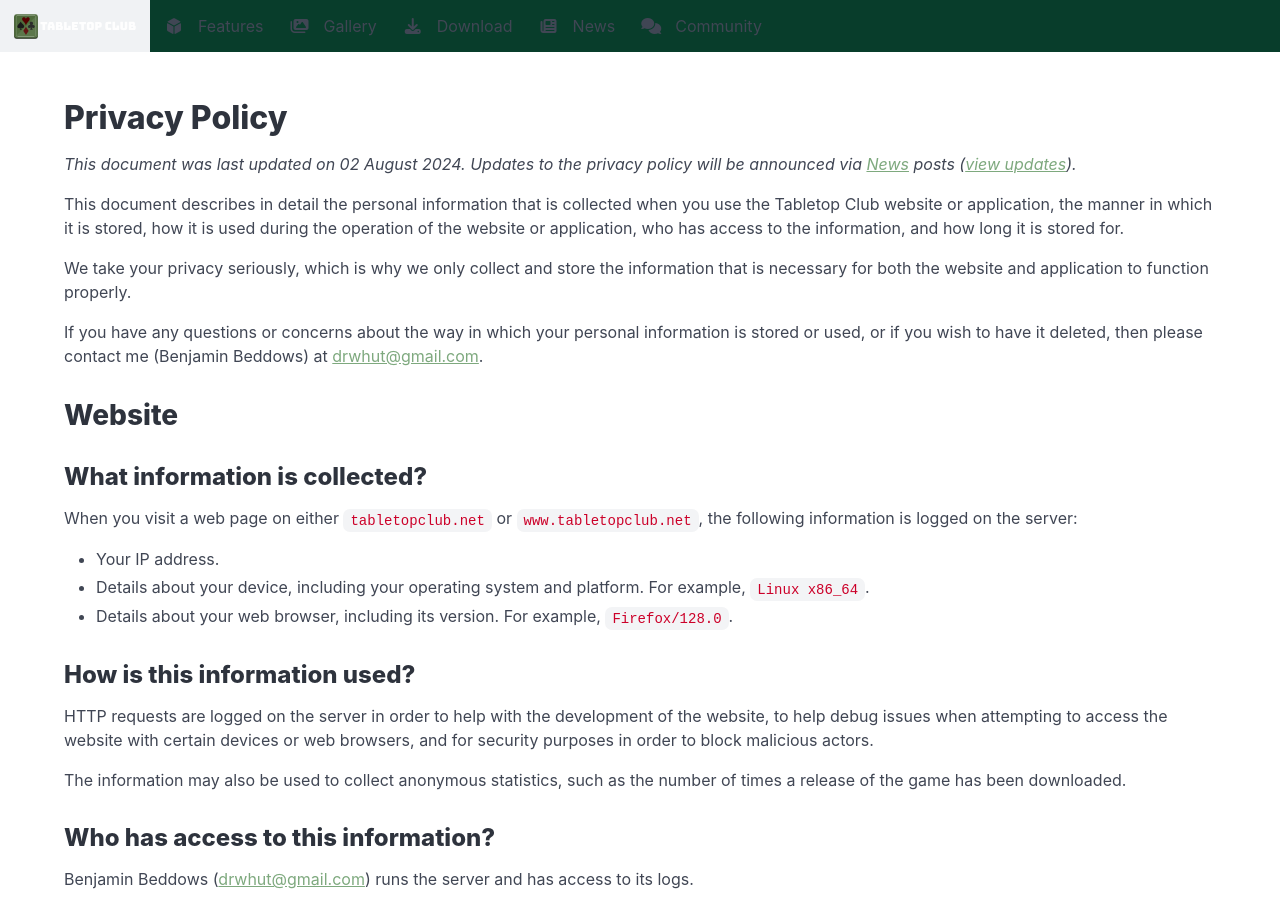
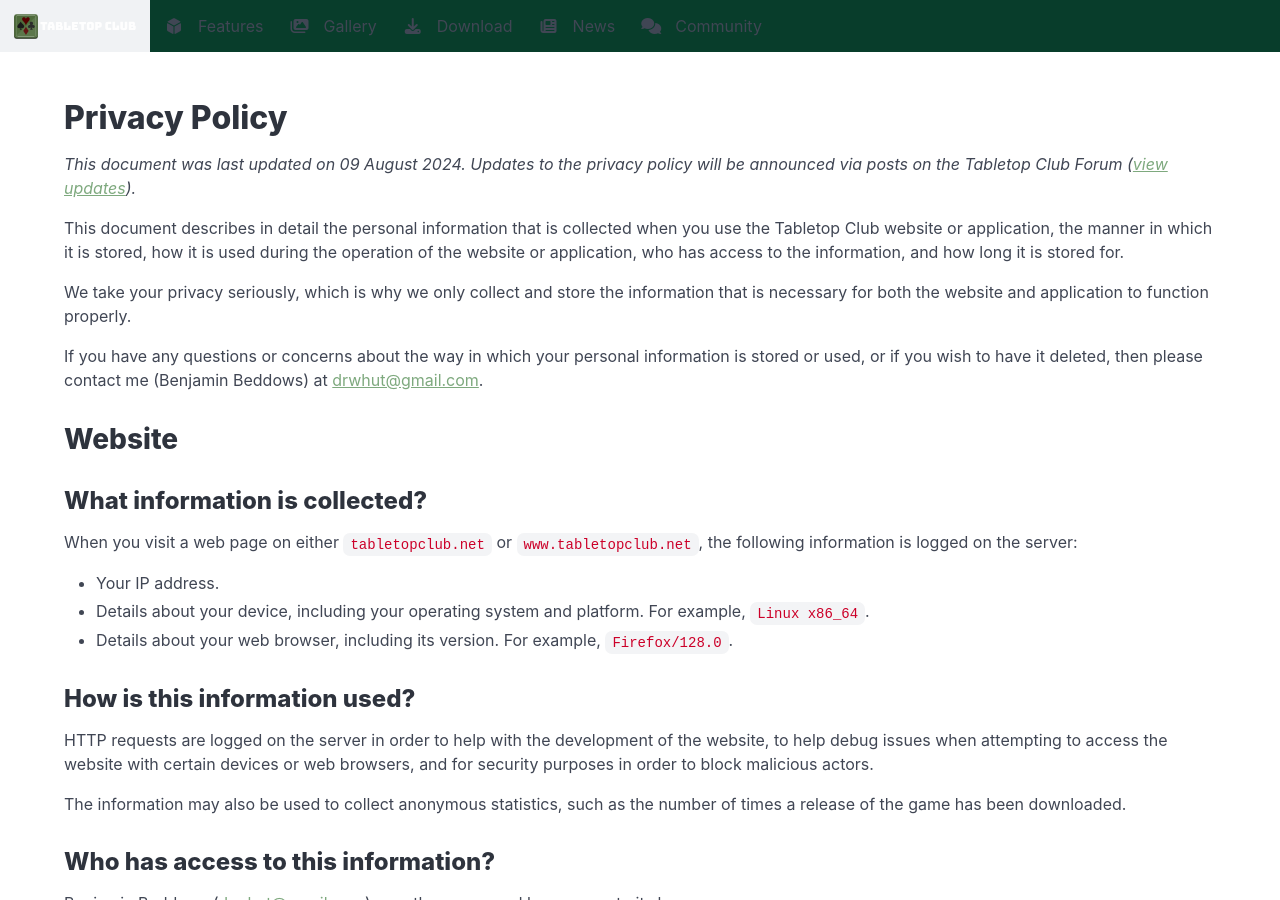
Before and after one commit to drwhut/tabletop_club_website, a Jekyll site: the page built from PRIVACY.md, in a window 1280 px wide and 900 px high. Built offline with Jekyll 4.4.1, drawn with Linux system fonts in a browser that asks for light colours; nearby versions of some CDN libraries.

Commit message:
Will announce privacy policy updates on the forum instead.

```diff
--- a/PRIVACY.md
+++ b/PRIVACY.md
@@ -2,12 +2,13 @@
 permalink: /privacy-policy/
 layout: basic
 title: Privacy Policy
-last_updated: 2024-08-02
+last_updated: 2024-08-09
 ---
 # Privacy Policy
 
 *This document was last updated on {{ page.last_updated | date_to_long_string }}.
-Updates to the privacy policy will be announced via [News](/news/) posts
+Updates to the privacy policy will be announced via posts on the Tabletop Club
+Forum
 ([view updates](https://github.com/drwhut/tabletop_club_website/commits/master/PRIVACY.md)).*
 
 This document describes in detail the personal information that is collected
```
